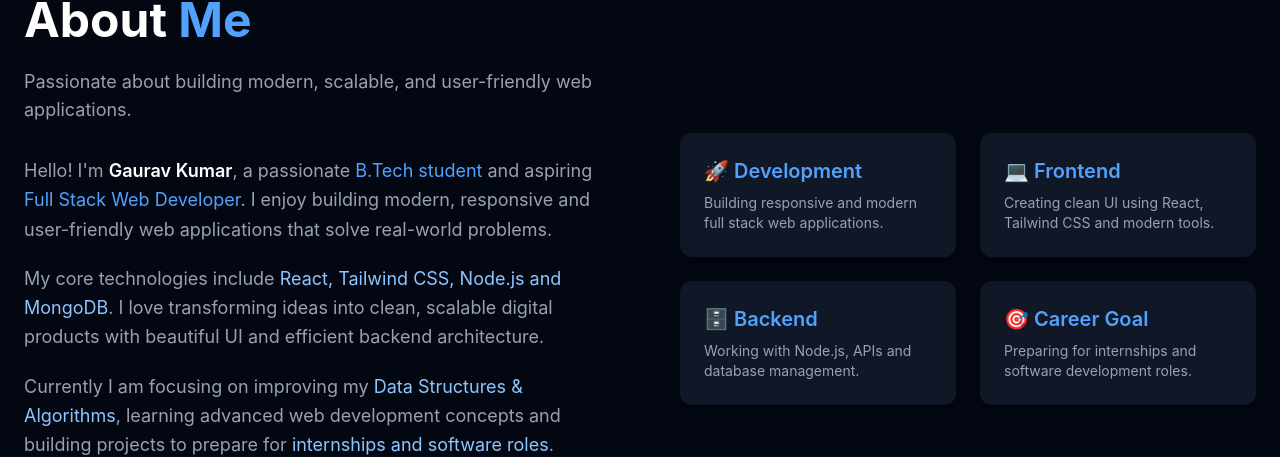
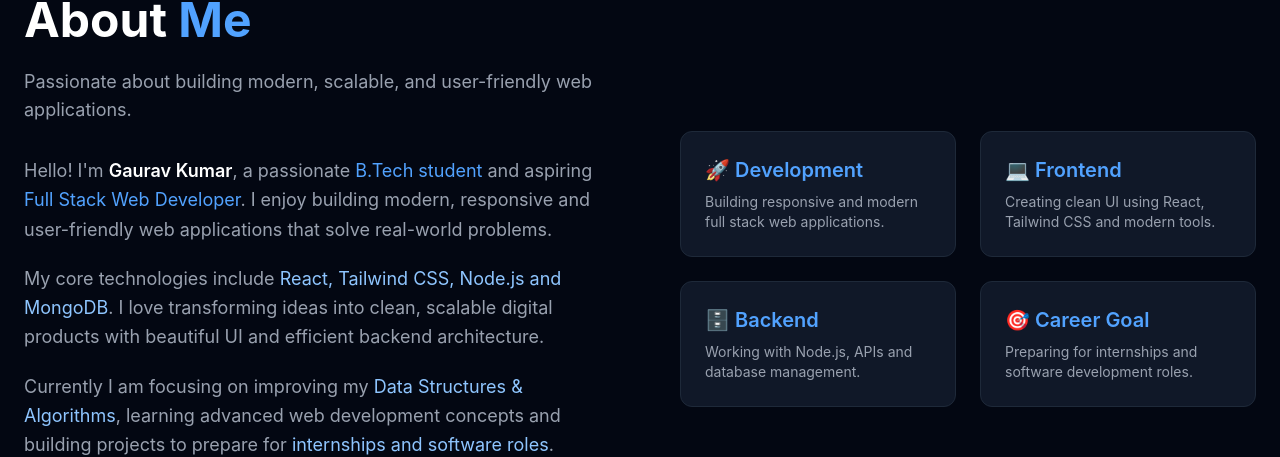
Before and after one commit to gauravkumar2005/My-Portfolio, a React (Vite) app: page / in a window 1280 px wide. Shown: the part 980-1437 px from the top of the page. Built offline with nearby package versions, Linux system fonts and the light colour scheme.

Commit message:
add card boarder in about page

```diff
--- a/src/pages/About.jsx
+++ b/src/pages/About.jsx
@@ -53,7 +53,7 @@ function About() {
 
         <div className="grid grid-cols-1 sm:grid-cols-2 gap-6">
 
-          <div className="bg-gray-900 p-6 rounded-xl hover:scale-105 transition shadow-lg">
+          <div className="bg-gray-900 border border-gray-800 p-6 rounded-xl hover:-translate-y-2 hover:border-blue-500 hover:shadow-blue-500/20 hover:shadow-xl transition-all duration-300">
             <h4 className="text-xl font-semibold text-blue-400 mb-2">
               🚀 Development
             </h4>
@@ -62,7 +62,7 @@ function About() {
             </p>
           </div>
 
-          <div className="bg-gray-900 p-6 rounded-xl hover:scale-105 transition shadow-lg">
+          <div className="bg-gray-900 border border-gray-800 p-6 rounded-xl hover:-translate-y-2 hover:border-blue-500 hover:shadow-blue-500/20 hover:shadow-xl transition-all duration-300">
             <h4 className="text-xl font-semibold text-blue-400 mb-2">
               💻 Frontend
             </h4>
@@ -71,7 +71,7 @@ function About() {
             </p>
           </div>
 
-          <div className="bg-gray-900 p-6 rounded-xl hover:scale-105 transition shadow-lg">
+          <div className="bg-gray-900 border border-gray-800 p-6 rounded-xl hover:-translate-y-2 hover:border-blue-500 hover:shadow-blue-500/20 hover:shadow-xl transition-all duration-300">
             <h4 className="text-xl font-semibold text-blue-400 mb-2">
               🗄 Backend
             </h4>
@@ -80,7 +80,7 @@ function About() {
             </p>
           </div>
 
-          <div className="bg-gray-900 p-6 rounded-xl hover:scale-105 transition shadow-lg">
+          <div className="bg-gray-900 border border-gray-800 p-6 rounded-xl hover:-translate-y-2 hover:border-blue-500 hover:shadow-blue-500/20 hover:shadow-xl transition-all duration-300">
             <h4 className="text-xl font-semibold text-blue-400 mb-2">
               🎯 Career Goal
             </h4>
```
